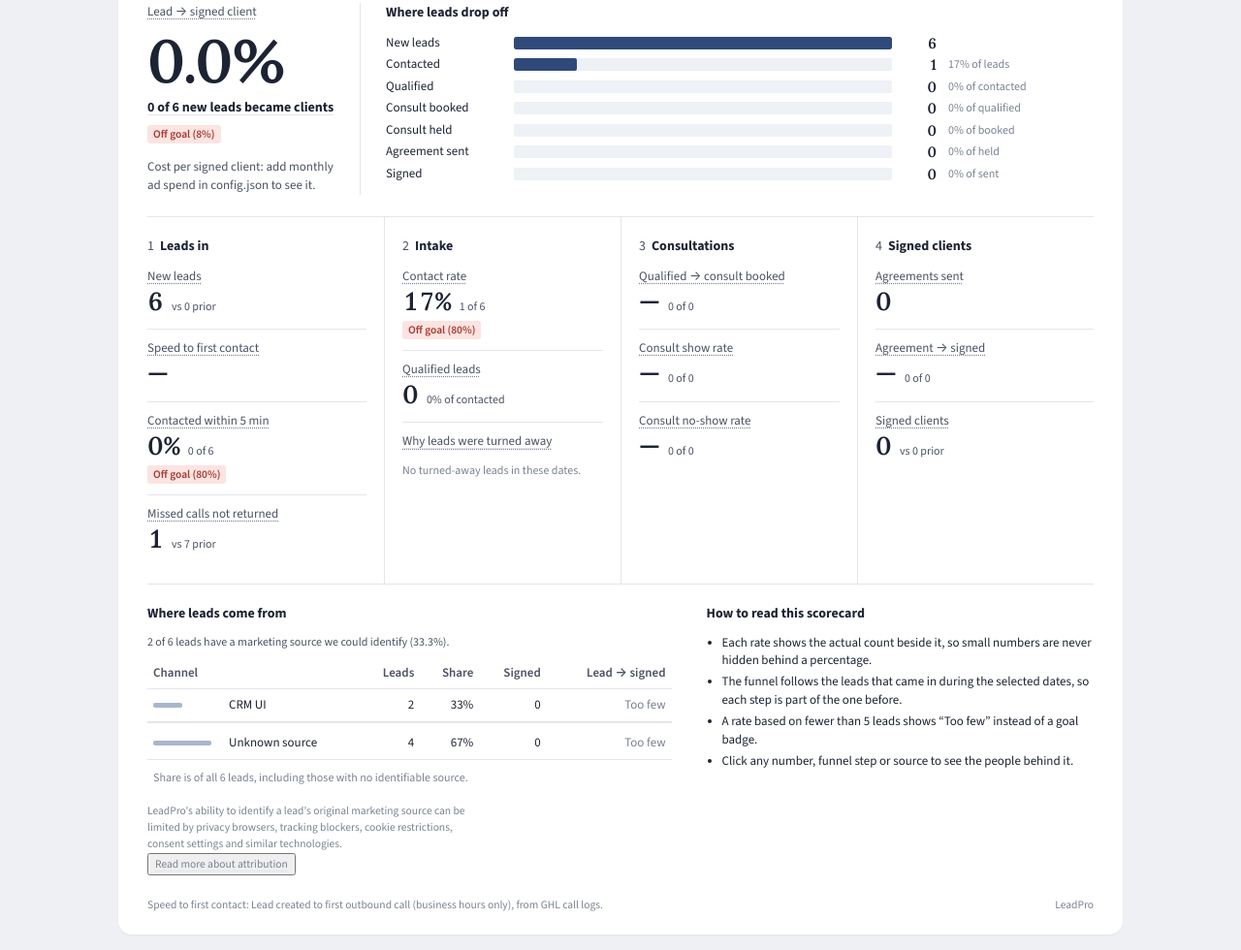
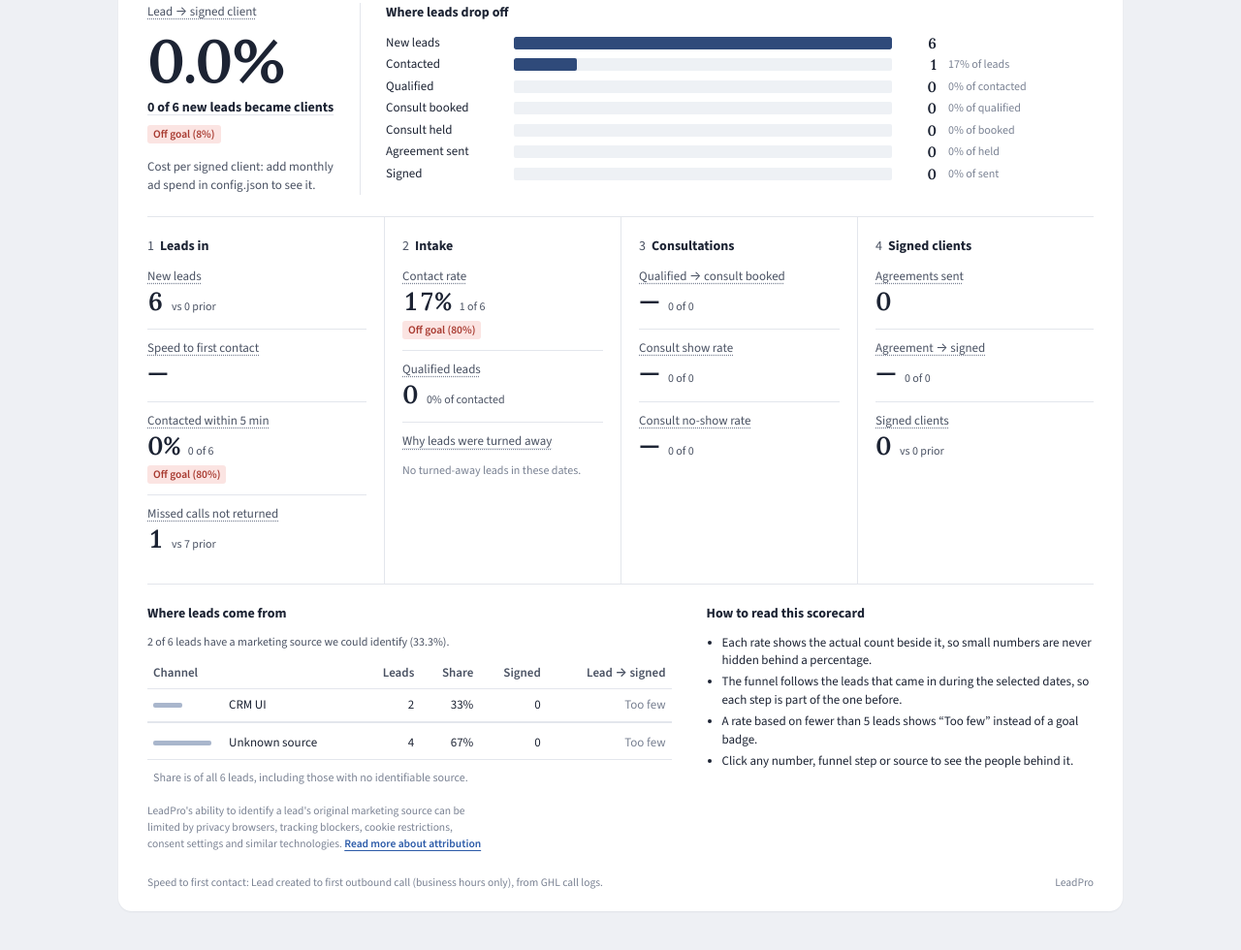
Before and after one commit to peejayedz/lfmp-kpi-scorecard, a plain HTML site: page index.html in a window 1280 px wide. Shown: the part 382-1362 px from the top of the page at 97% size. After the commit the page ends 1338 px from the top, so only its background shows below. Drawn offline with nearby package versions, Linux system fonts and the light colour scheme.

Commit message:
Readable attribution link, singular lead wording
Co-Authored-By: Claude Opus 5.5 <noreply@anthropic.com>

```diff
--- a/index.html
+++ b/index.html
@@ -147,6 +147,8 @@ button.mini{cursor:pointer} button.mini:hover span:first-child{color:var(--link)
 .src tfoot td{border-bottom:0;color:var(--ink-3);font-size:12px;padding-top:10px}
 .disc{font-size:11.5px;color:var(--ink-3);line-height:1.5;margin:10px 0 0;max-width:62ch}
 .cov{font-size:12px;color:var(--ink-2);margin:0 0 10px}
+.disc-link{color:var(--link);font-weight:600;text-decoration:underline;text-underline-offset:3px;white-space:nowrap}
+.disc-link:hover{text-decoration-thickness:2px}
 .src tr[data-drill]{cursor:pointer} .src tr[data-drill]:hover td{background:var(--hover)}
 .howto ul{margin:0;padding-left:16px;font-size:13px} .howto li{margin:3px 0}
 .foot{display:flex;justify-content:space-between;gap:12px;flex-wrap:wrap;font-size:11.5px;color:var(--ink-3);margin-top:22px}
@@ -569,11 +571,11 @@ function render() {
   <div class="bottom">
     <section>
       <h2>Where leads come from</h2>
-      <p class="cov">${c.attributedLeads ?? 0} of ${n} leads have a marketing source we could identify${n ? ` (${c.attributionPct ?? 0}%)` : ''}.</p>
+      <p class="cov">${c.attributedLeads ?? 0} of ${n} lead${n === 1 ? ' has' : 's have'} a marketing source we could identify${n ? ` (${c.attributionPct ?? 0}%)` : ''}.</p>
       <div class="srcwrap"><table class="src"><thead><tr><th colspan="2">Channel</th><th class="r">Leads</th><th class="r">Share</th><th class="r">Signed</th><th class="r">Lead → signed</th></tr></thead>
         <tbody>${srcRows}</tbody>
-        <tfoot><tr><td colspan="6">Share is of all ${n} leads, including those with no identifiable source.</td></tr></tfoot></table></div>
-      <p class="disc">${esc((cfg.attributionDisclaimer || '').split('. ')[0])}. <button class="lnk" id="discMore">Read more about attribution</button></p>
+        <tfoot><tr><td colspan="6">Share is of all ${n} lead${n === 1 ? '' : 's'}, including those with no identifiable source.</td></tr></tfoot></table></div>
+      <p class="disc">${esc((cfg.attributionDisclaimer || '').split('. ')[0])}. <a href="#" class="disc-link" id="discMore">Read more about attribution</a></p>
     </section>
     <section class="howto">
       <h2>How to read this scorecard</h2>
@@ -963,7 +965,7 @@ $('applyCustom').addEventListener('click', () => {
 });
 $('refreshBtn').addEventListener('click', refresh);
 $('howBtn').addEventListener('click', () => { if (cfg) openHow(); });
-document.addEventListener('click', e => { if (e.target.closest('#discMore') && cfg) { openHow(); setTimeout(() => { const h = [...$('modal').querySelectorAll('.how h4')].find(x => x.textContent.includes('Where leads come from')); h?.scrollIntoView({ block: 'start', behavior: 'smooth' }); }, 60); } });
+document.addEventListener('click', e => { if (e.target.closest('#discMore') && cfg) { e.preventDefault(); openHow(); setTimeout(() => { const h = [...$('modal').querySelectorAll('.how h4')].find(x => x.textContent.includes('Where leads come from')); h?.scrollIntoView({ block: 'start', behavior: 'smooth' }); }, 60); } });
 $('lockBtn').addEventListener('click', () => (records ? lock() : openUnlock(null)));
 const tip = $('tip');
 document.addEventListener('mousemove', e => {
```
